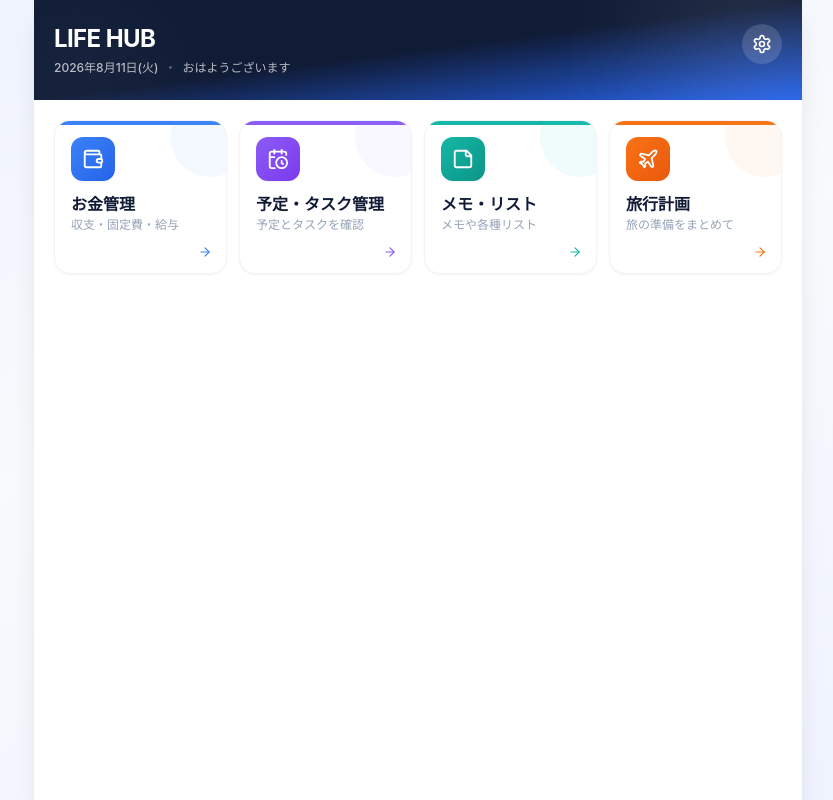
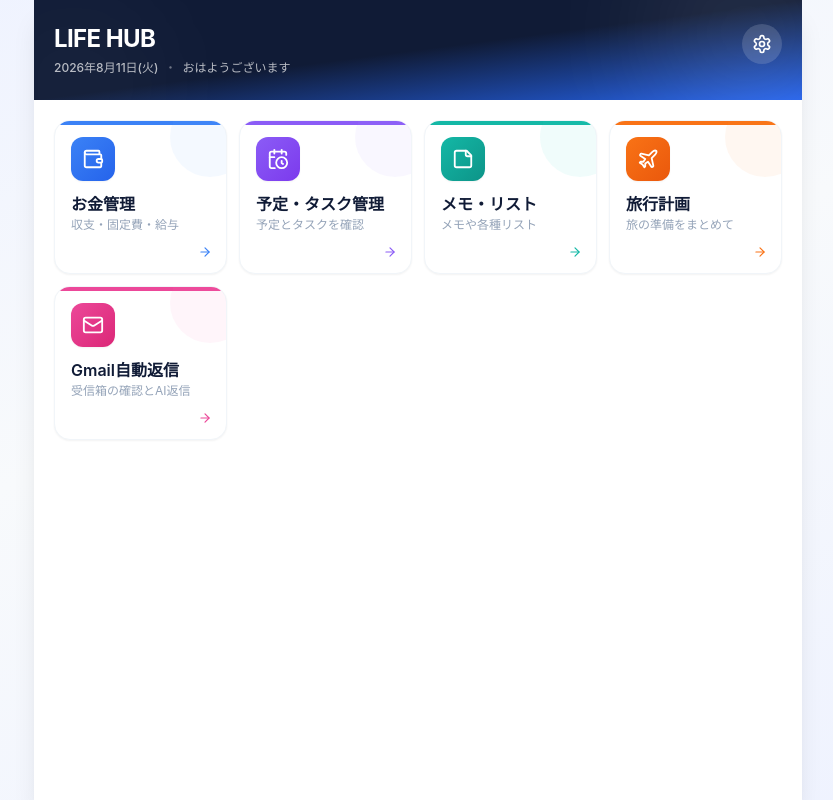
Before and after one commit to sigotoyou09231997-design/life-hub-dashboard, a React (Vite) app: page / in a window 1280 px wide. Shown: the whole page, without its empty margins (222-1055 px from the left). Built offline with nearby package versions, Linux system fonts and the light colour scheme.

Commit message:
fix: add missing Gmail card to TOP screen navigation
The Gmail AI auto-reply feature (/gmail route) was implemented but never
linked from TopPage, so it was unreachable from the main screen.

Co-Authored-By: Claude Sonnet 5 <noreply@anthropic.com>

```diff
--- a/src/pages/TopPage.tsx
+++ b/src/pages/TopPage.tsx
@@ -1,9 +1,9 @@
 import { Link } from "react-router-dom";
-import { Wallet, CalendarClock, StickyNote, Plane, Settings, ArrowRight, type LucideIcon } from "lucide-react";
+import { Wallet, CalendarClock, StickyNote, Plane, Mail, Settings, ArrowRight, type LucideIcon } from "lucide-react";
 import { format } from "date-fns";
 import { ja } from "date-fns/locale";
 
-type Accent = "money" | "schedule" | "notes" | "trips";
+type Accent = "money" | "schedule" | "notes" | "trips" | "gmail";
 
 interface TopCard {
   to: string;
@@ -42,6 +42,13 @@ const TOP_CARDS: TopCard[] = [
     icon: Plane,
     accent: "trips",
   },
+  {
+    to: "/gmail",
+    label: "Gmail自動返信",
+    description: "受信箱の確認とAI返信",
+    icon: Mail,
+    accent: "gmail",
+  },
 ];
 
 // カード識別用の固定カラー。機能を見分けるためだけの補助色であり、
@@ -74,6 +81,13 @@ const ACCENT_STYLES: Record<Accent, { stripe: string; iconBg: string; glow: stri
     glow: "bg-orange-400",
     arrow: "text-orange-500",
     ring: "focus-visible:ring-orange-400",
+  },
+  gmail: {
+    stripe: "bg-pink-500",
+    iconBg: "bg-gradient-to-br from-pink-500 to-pink-600",
+    glow: "bg-pink-400",
+    arrow: "text-pink-500",
+    ring: "focus-visible:ring-pink-400",
   },
 };
 
```
